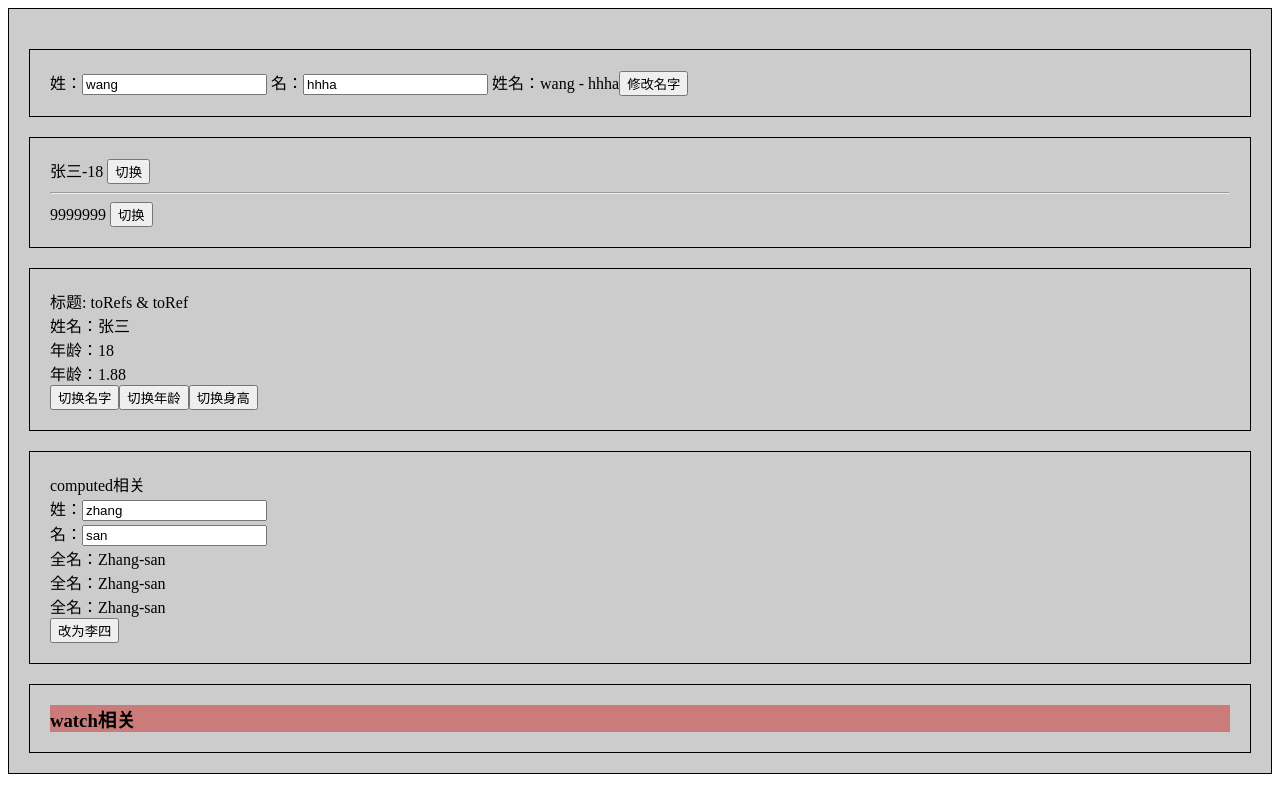
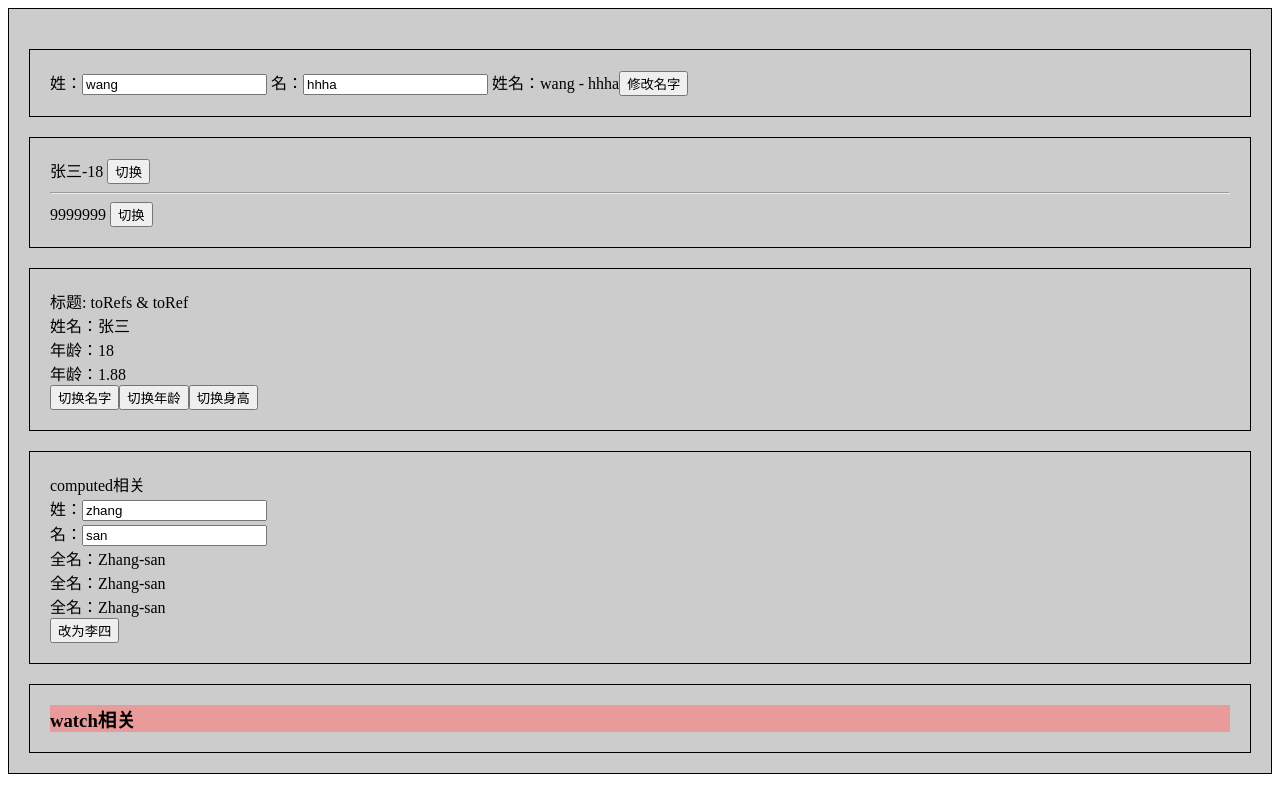
Before and after one commit to xiaodongxier/vue3_vite_ts_202401, a Vue app: page / in a window 1280 px wide. Built offline with nearby package versions, Linux system fonts and the light colour scheme.

Commit message:
note-sync syncing

```diff
--- a/src/App.vue
+++ b/src/App.vue
@@ -57,6 +57,6 @@ export default {
 }
 h3 {
   margin: 0;
-  background: #cc7b7b;
+  background: #e99b9b;
 }
 </style>
```
